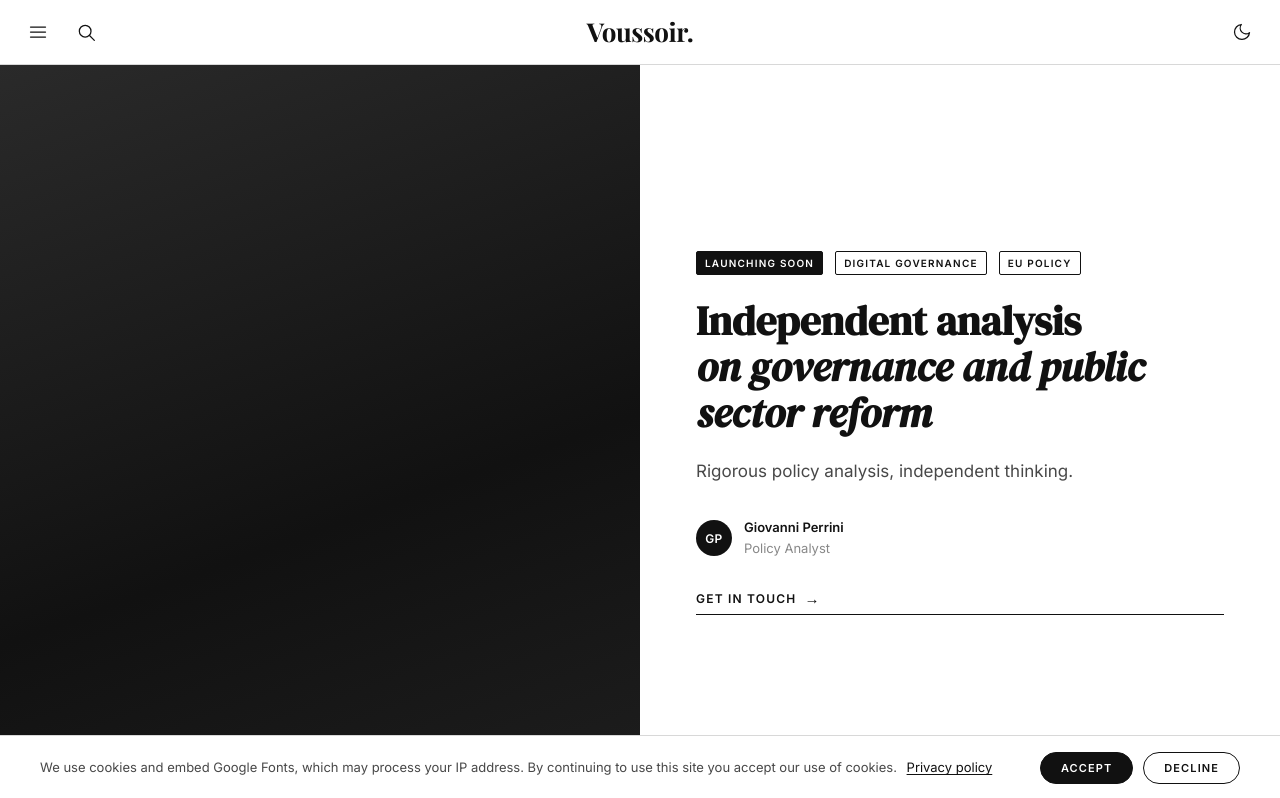
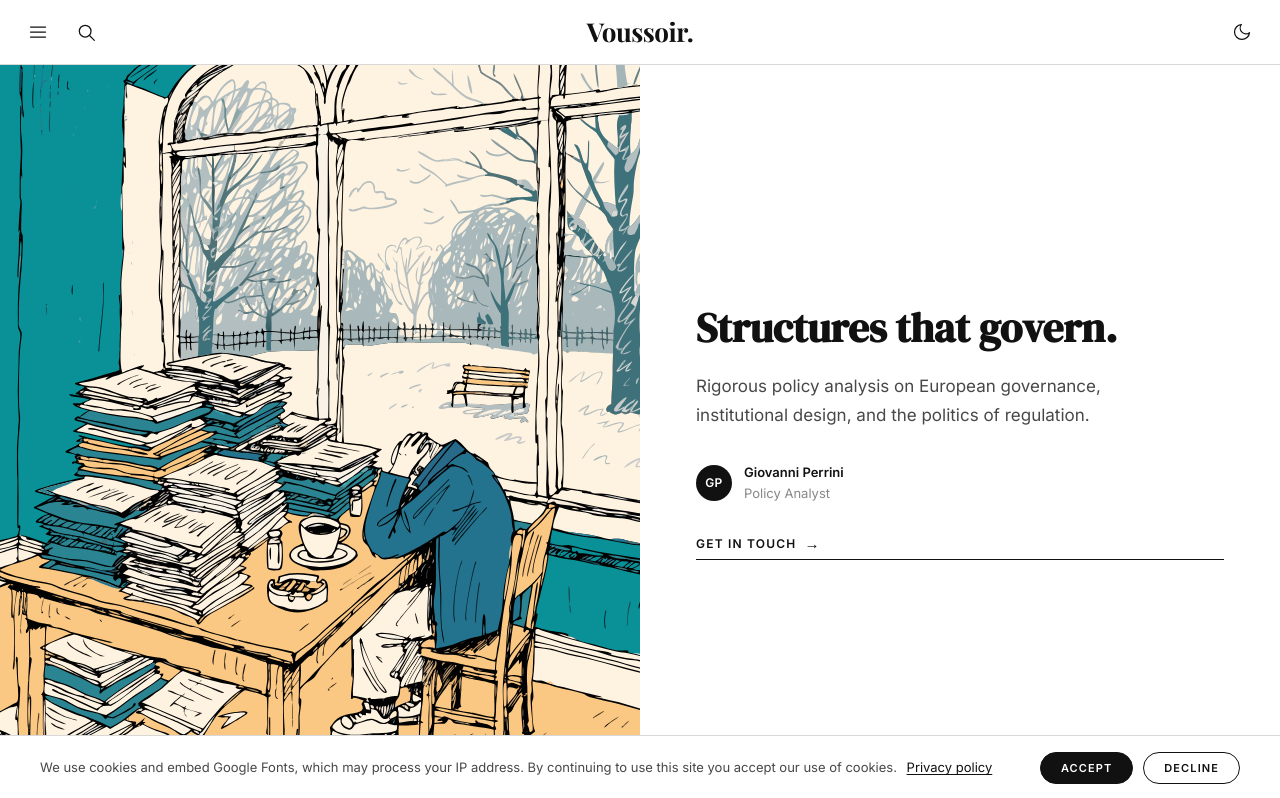
Before and after one commit to codegianni/voussoir, an Eleventy site: page src/index.html in a window 1280 px wide. Shown: the top 798 px of the page. Built offline with nearby package versions, Linux system fonts and the light colour scheme; Eleventy itself is replaced by a stand-in of ours; files that its build step writes are made by us from their sources; a web font is replaced by a local one.

Commit message:
Fix hero: dynamic image and updated copy

```diff
--- a/src/index.html
+++ b/src/index.html
@@ -989,24 +989,23 @@
   </div>
 
   <!-- ─── HERO ──────────────────────────────────────── -->
+  {% set featuredArticle = collections.articles[0] %}
   <section class="hero">
     <div class="hero-image">
+      {% if featuredArticle and featuredArticle.data.image %}
+      <img src="{{ featuredArticle.data.image }}" alt="{{ featuredArticle.data.title }}">
+      {% else %}
       <div class="hero-image-placeholder">
         <span class="hero-image-label">Featured · Article image</span>
       </div>
+      {% endif %}
     </div>
     <div class="hero-content">
-      <div class="hero-eyebrow">
-        <span class="tag tag--filled">Launching soon</span>
-        <span class="tag">Digital Governance</span>
-        <span class="tag">EU Policy</span>
-      </div>
       <h1 class="hero-title">
-        Independent analysis<br/>
-        <em>on governance and public sector reform</em>
+        Structures that govern.
       </h1>
       <p class="hero-excerpt">
-        Rigorous policy analysis, independent thinking.
+        Rigorous policy analysis on European governance, institutional design, and the politics of regulation.
       </p>
       <div class="hero-author">
         <div class="author-avatar">GP</div>
```
